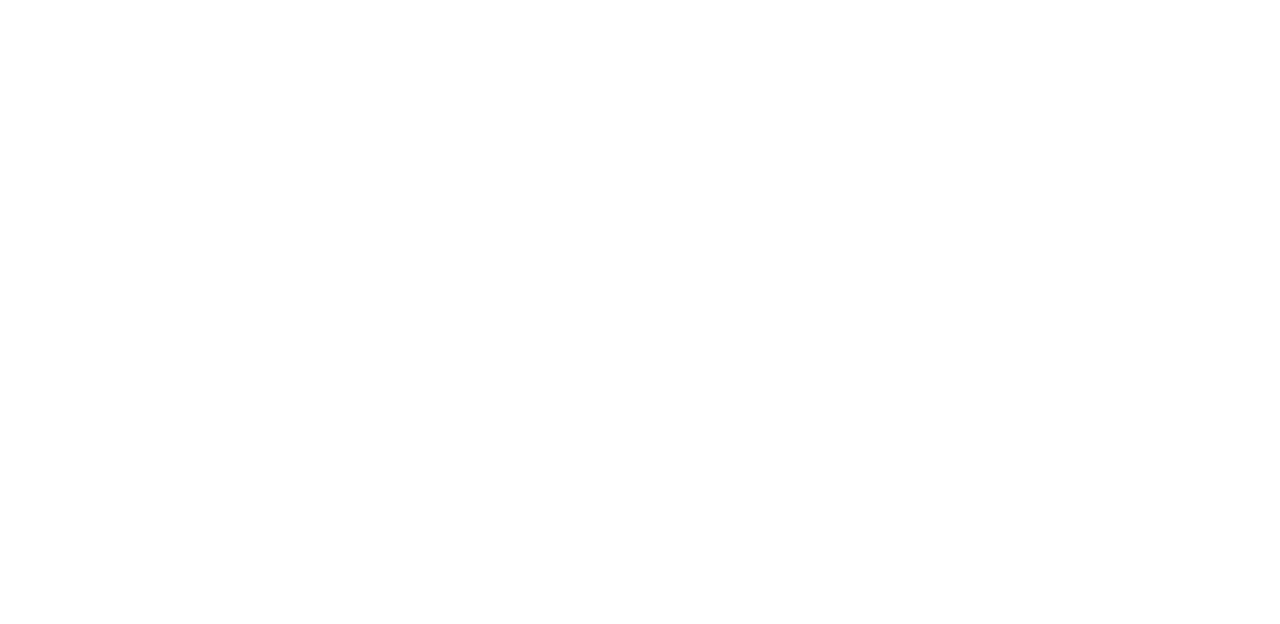
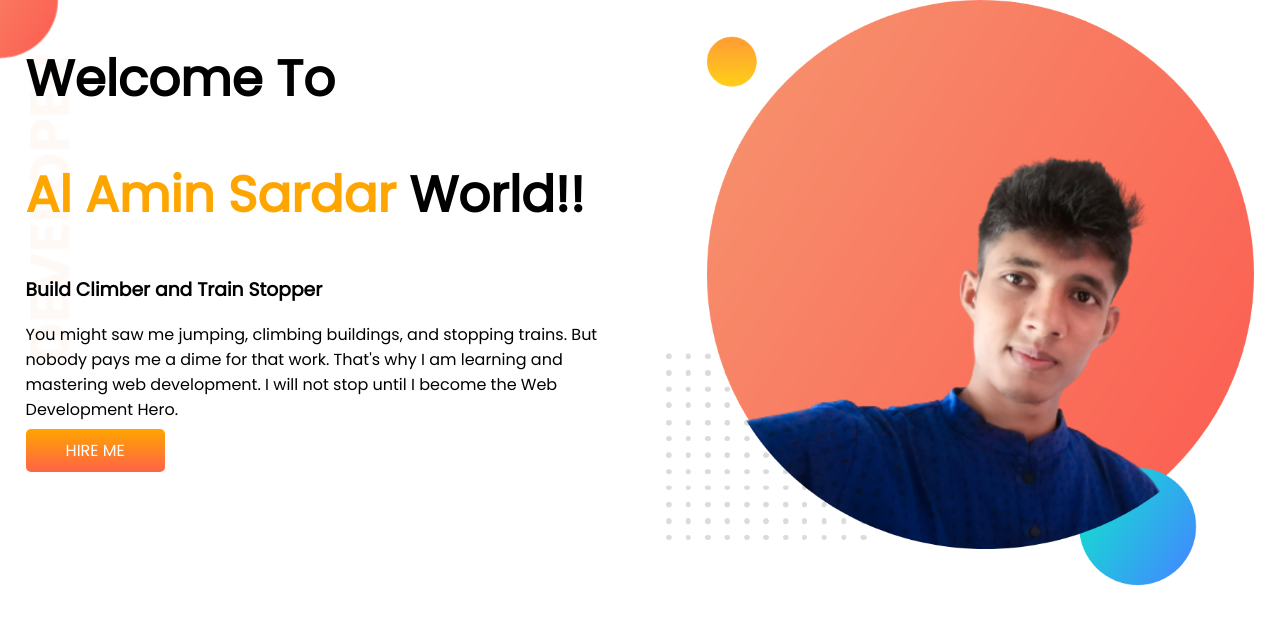
Before and after one commit to sardaralamin227/my-developmant-project, a plain HTML site: page index.html in a window 1280 px wide. Drawn offline with Linux system fonts and the light colour scheme.

Commit message:
secend push

```diff
--- a/index.html
+++ b/index.html
@@ -1,11 +1,36 @@
 <!DOCTYPE html>
 <html lang="en">
+
 <head>
     <meta charset="UTF-8">
     <meta name="viewport" content="width=device-width, initial-scale=1.0">
     <title>My Development Project</title>
+    <link rel="preconnect" href="https://fonts.googleapis.com">
+    <link rel="preconnect" href="https://fonts.gstatic.com" crossorigin>
+    <link href="https://fonts.googleapis.com/css2?family=Poppins&display=swap" rel="stylesheet">
+    <link rel="stylesheet" href="style.css">
 </head>
+
 <body>
+    <section class="top-banner">
+        <div class="half-width">
+            <h1>Welcome To</h1>
+            <h1><span class="orange-color">Al Amin Sardar</span> World!!</h1>
+            <h3>Build Climber and Train Stopper</h3>
+            <p>You might saw me jumping, climbing buildings, and stopping trains. But nobody pays me a dime for that
+                work. That's why I am learning and mastering web development. I will not stop until I become the Web
+                Development Hero.</p>
+            <a class="link-button" target="_blank" href="https://github.com/sardaralamin227/my-developmant-project">HIRE
+                ME</a>
+        </div>
+
+        <div class="half-width">
+            <img src="images/sardar1.png" alt="">
+        </div>
+    </section>
+
+
 
 </body>
+
 </html>
--- a/style.css
+++ b/style.css
@@ -0,0 +1,40 @@
+body {
+    font-family: 'Poppins', sans-serif;
+    margin: 0;
+}
+
+h1 {
+    font-size: 50px;
+}
+
+.orange-color {
+    color: orange;
+}
+
+section {
+    display: flex;
+}
+
+.half-width {
+    width: 50%;
+    padding-left: 2%;
+    padding-right: 2%;
+}
+
+.half-width img {
+    width: 100%;
+}
+
+.link-button {
+    text-decoration: none;
+    background-image: linear-gradient(orange, tomato);
+    color: white;
+    font-size: 700;
+    padding: 10px 40px;
+    border-radius: 5px;
+}
+
+.top-banner {
+    background-image: url(images/top-banner.png);
+    background-repeat: no-repeat;
+}
```
